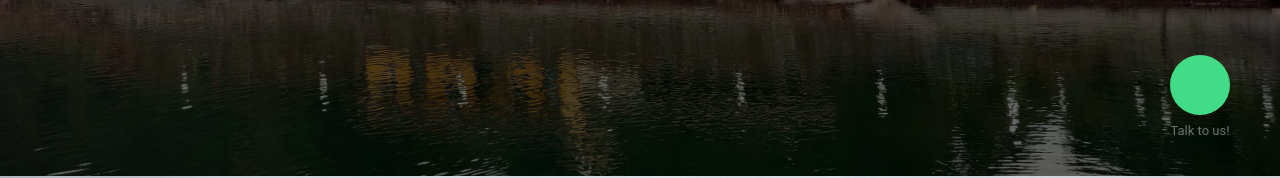
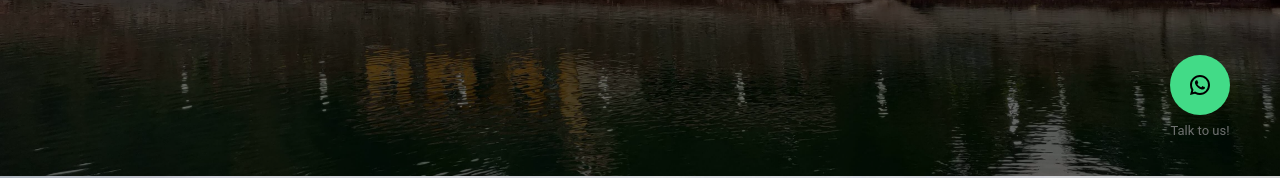
Before and after one commit to dlnicoz/SAANAVI, a React (Vite) app: page / in a window 1280 px wide. Shown: the part 624-802 px from the top of the page. Built offline with nearby package versions, Linux system fonts and the light colour scheme.

Commit message:
final whatsapp

```diff
--- a/index.html
+++ b/index.html
@@ -3,8 +3,8 @@
 <head>
   <meta charset="UTF-8" />
   <link rel="icon" type="image/svg+xml" href="/vite.svg" />
-  <link rel="stylesheet" href="https://maxcdn.bootstrapcdn.com/font-awesome/4.5.0/css/font-awesome.min.css" />
-
+  <!-- <link rel="stylesheet" href="https://maxcdn.bootstrapcdn.com/font-awesome/4.5.0/css/font-awesome.min.css" /> -->
+  <link rel="stylesheet" href="https://pro.fontawesome.com/releases/v5.10.0/css/all.css" integrity="sha384-AYmEC3Yw5cVb3ZcuHtOA93w35dYTsvhLPVnYs9eStHfGJvOvKxVfELGroGkvsg+p" crossorigin="anonymous"/>
   <link rel="stylesheet" href="https://cdnjs.cloudflare.com/ajax/libs/font-awesome/5.15.3/css/all.min.css"
   integrity="sha512-iBBXm8fW90+nuLcSKlbmrPcLa0OT92xO1BIsZ+ywDWZCvqsWgccV3gFoRBv0z+8dLJgyAHIhR35VZc2oM/gI1w=="
   crossorigin="anonymous" />
--- a/src/components/Whatsapp.jsx
+++ b/src/components/Whatsapp.jsx
@@ -1,13 +1,14 @@
 import React from 'react'
 import '../css/Wh.css'
-
+import wh from "../components/images/www.svg"
 function Whatsapp(){
 
     return(<>
 <div className="floating_btn">
-    <a className="wha"target="_blank" rel='noreferrer' href="https://wa.me/">
+    <a className="wha"target="_blank" rel='noreferrer' href="https://api.whatsapp.com/send?phone=919420030574">
       <div className="contact_icon">
-        <i className="fa fa-whatsapp my-float"></i>
+        {/* <i className="fas fa-whatsapp my-float large-icon"></i> */}
+        <img src={wh} alt="z"  />
       </div>
     </a>
     <p className="text_icon">Talk to us!</p>
```
